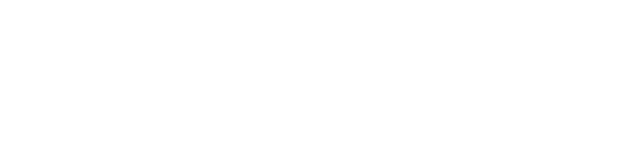
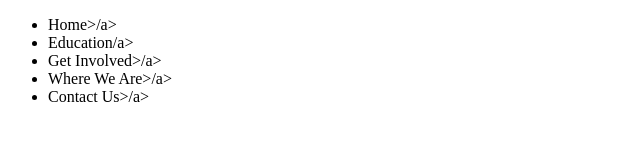
Before and after one commit to PranjulB/DaysforGirls, a plain HTML site: page index.html in a window 1280 px wide. Shown: the whole page, without its empty margins (0-640 px from the left). Drawn offline with Linux system fonts and the light colour scheme.

Commit message:
Added the code for nav bar in html

```diff
--- a/index.html
+++ b/index.html
@@ -5,6 +5,23 @@
     <meta name="viewport" content="width=device-width">
     <title>repl.it</title>
     <link href="style.css" rel="stylesheet" type="text/css" />
+
+
+  <nav>
+    <ul>
+      <li class="nav-item"><i class=fas fa-home></i><a>Home>/a></li>
+
+      <li class="nav-item"><i class=fas fa-file></i><a>Education/a></li>
+
+      <li class="nav-item"><i class=fas fa-person></i><a>Get Involved>/a></li>
+
+      <li class="nav-item"><i class=fas fa-globe></i><a>Where We Are>/a></li>
+
+      <li class="nav-item"><i class=fas fa-search></i><a>Contact Us>/a></li>
+
+    </ul>
+  </nav>
+
   </head>
   <body>
     <script src="script.js"></script>
--- a/style.css
+++ b/style.css
@@ -0,0 +1,2 @@
+/* Navigation
+–––––––––––––––––––––––––––––––––––––––––––––––––– */
```
